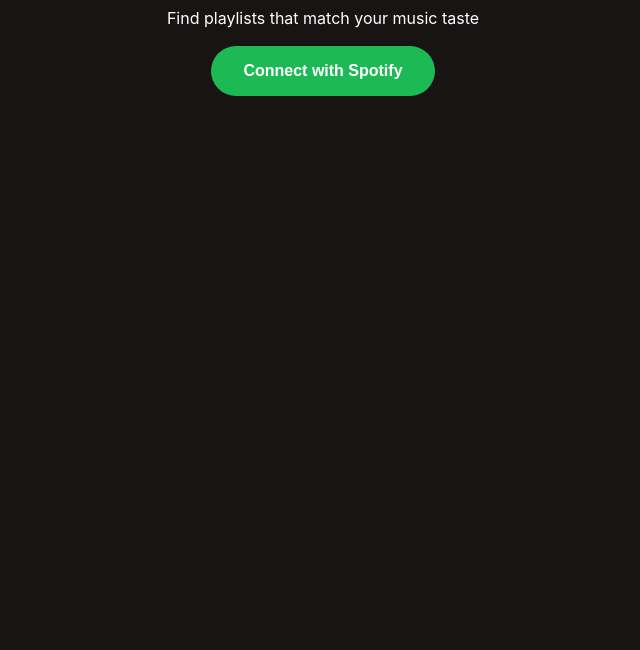
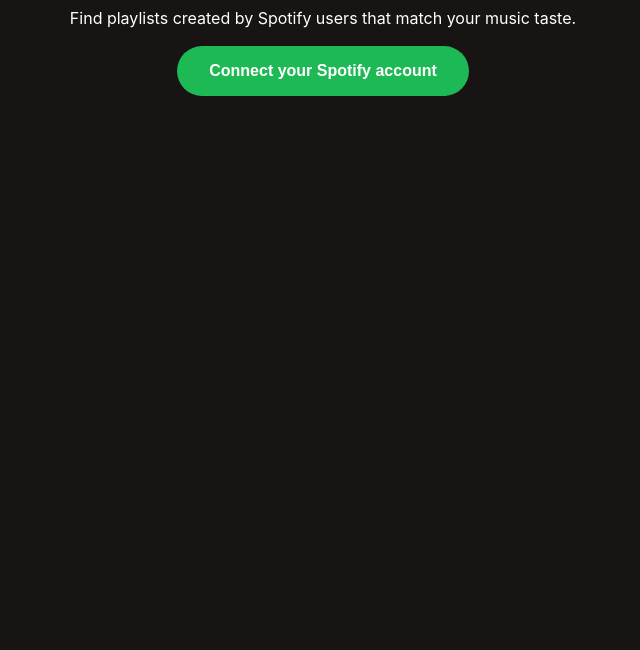
Before and after one commit to Chandni-V1/playlist-recommendation, a plain HTML site: page index.html in a window 1280 px wide. Shown: the part 150-800 px from the top of the page, without its empty margins (317-957 px from the left). Drawn offline with Linux system fonts and the light colour scheme.

Commit message:
Update index.html

```diff
--- a/index.html
+++ b/index.html
@@ -12,8 +12,8 @@
         <!-- Login View -->
         <div id="login-view">
             <h1>Discover New Playlists</h1>
-            <p>Find playlists that match your music taste</p>
-            <button id="login-button" class="spotify-button">Connect with Spotify</button>
+            <p>Find playlists created by Spotify users that match your music taste.</p>
+            <button id="login-button" class="spotify-button">Connect your Spotify account</button>
         </div>
 
         <!-- Main App View (hidden initially) -->
```
